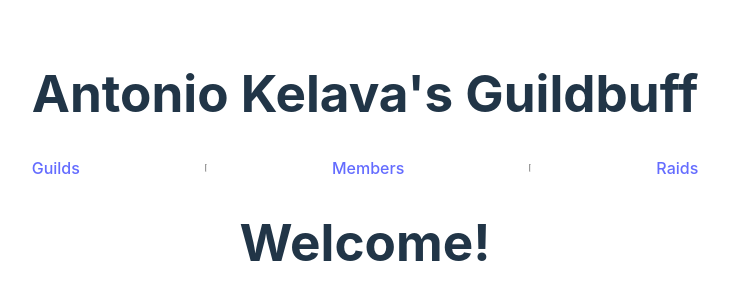
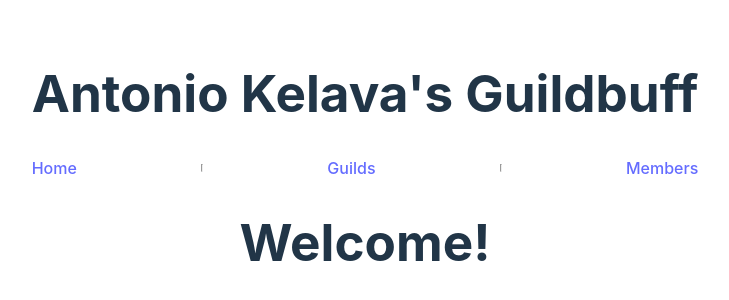
Before and after one commit to Tankomania/GuildLeaderboard_Zavrsni, a React (Vite) app in the folder Frontend/: page / in a window 1280 px wide. Shown: the part 232-532 px from the top of the page, without its empty margins (275-1004 px from the left). Built offline with nearby package versions, Linux system fonts and the light colour scheme.

Commit message:
Update NavBar.jsx

```diff
--- a/Frontend/src/components/NavBar.jsx
+++ b/Frontend/src/components/NavBar.jsx
@@ -1,4 +1,3 @@
-
 import Nav from 'react-bootstrap/Nav';
 import Navbar from 'react-bootstrap/Navbar';
 import NavDropdown from 'react-bootstrap/NavDropdown';
@@ -13,19 +12,13 @@ const NavBar = () => {
     <Navbar expand="lg" className="bg-body-tertiary">
           <Nav className="me-auto" style={{ display: 'flex', flexDirection: 'row' }}>
 
-
+              <NavDropdown.Item  onClick={()=>navigate(RoutesNames.HOME)}>Home</NavDropdown.Item>
+              <NavDropdown.Divider />
               <NavDropdown.Item  onClick={()=>navigate(RoutesNames.GUILDS)}>Guilds</NavDropdown.Item>
-
               <NavDropdown.Divider />
               <NavDropdown.Item>
                 Members
               </NavDropdown.Item>
-              <NavDropdown.Divider />
-              <NavDropdown.Item>
-                Raids
-              </NavDropdown.Item>
-
-
           </Nav>
     </Navbar>
   );
```
